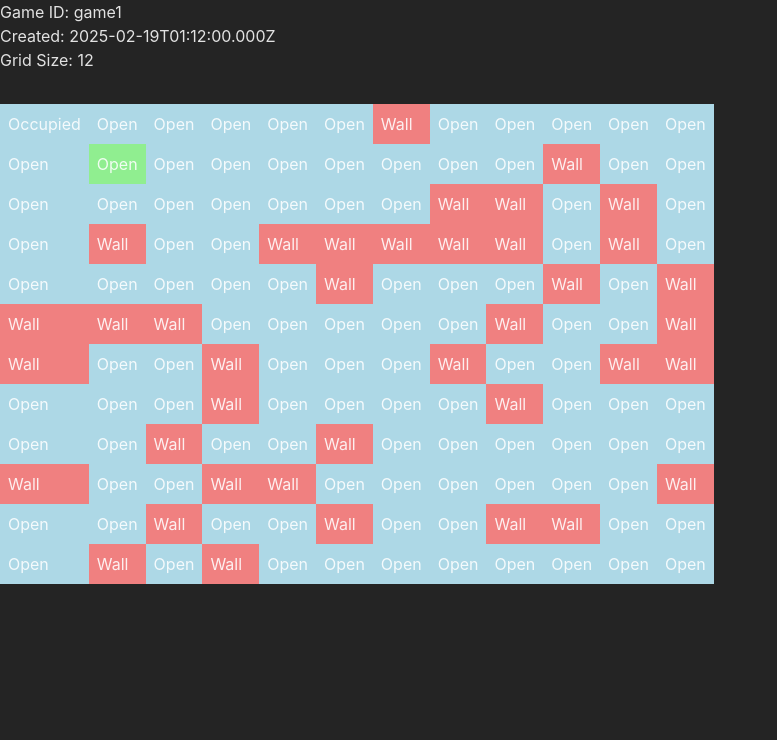
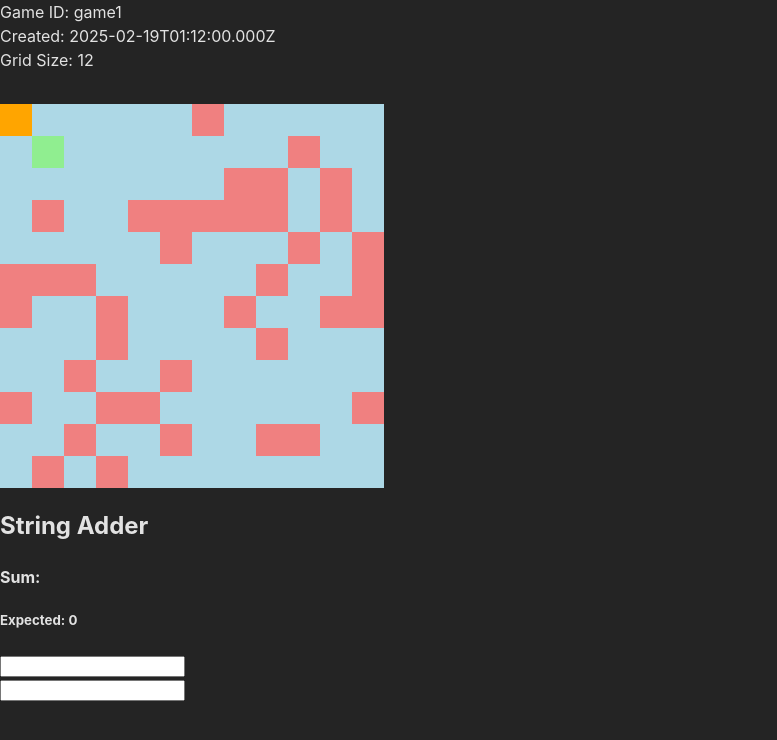
Before and after one commit to bradtaylor707/little-game, a React (Vite) app: page / in a window 1280 px wide. Shown: the top 740 px of the page, without its empty margins (0-777 px from the left). Built offline with nearby package versions, Linux system fonts and the light colour scheme.

Commit message:
added the string adder

```diff
--- a/src/app.scss
+++ b/src/app.scss
@@ -11,21 +11,45 @@
 
   .square {
     padding: 0.5rem;
+    min-height: 2rem;
+    min-width: 2rem;
 
-    &.player {
-      background-color: orange;
+    &.open {
+      background-color: lightblue;
     }
 
     &.wall {
       background-color: lightcoral;
     }
 
-    &.open {
-      background-color: lightblue;
-    }
-
     &.goal {
       background-color: lightgreen;
     }
+
+    &.player {
+      background-color: orange;
+    }
   }
 }
+
+.other {
+  .result {
+    width: 2.5rem;
+    height: 2.5rem;
+    border-radius: 50%;
+    background-color: purple;
+    transition: background-color 0.2s;
+
+    &.red {
+      background-color: red;
+    }
+
+    &.yellow {
+      background-color: yellow;
+    }
+
+    &.green {
+      background-color: green;
+    }
+  }
+}
--- a/src/app.tsx
+++ b/src/app.tsx
@@ -168,13 +168,7 @@ function LittleGame() {
                         goal: square.isGoal(),
                         player: rowIndex === playerX && colIndex === playerY,
                       })}
-                    >
-                      {rowIndex === playerX && colIndex === playerY
-                        ? "Occupied"
-                        : square.isWall()
-                          ? "Wall"
-                          : "Open"}
-                    </div>
+                    />
                   );
                 })}
               </div>
@@ -186,11 +180,73 @@ function LittleGame() {
   );
 }
 
+function sumStrings(a: string | null | undefined, b: string | null | undefined) {
+  a ??= "";
+  b ??= "";
+
+  a = a.split("").reverse().join("");
+  b = b.split("").reverse().join("");
+
+  const len = Math.max(a.length, b.length);
+
+  let carry = 0;
+  let out = "";
+
+  for (let i = 0; i < len || carry; i++) {
+    const aDigit = Number(a[i] || "0");
+    const bDigit = Number(b[i] || "0");
+
+    const localSum = aDigit + bDigit + carry;
+
+    out = (localSum % 10) + out;
+
+    if (localSum / 10 >= 1) {
+      carry = 1;
+    } else {
+      carry = 0;
+    }
+  }
+
+  return out;
+}
+
+function StringAdder() {
+  const [a, setA] = useState<string>();
+  const [b, setB] = useState<string>();
+
+  return (
+    <div>
+      <h2>String Adder</h2>
+      <h4>Sum: {sumStrings(a, b)}</h4>
+      <h5>Expected: {Number(a || 0) + Number(b || 0)}</h5>
+      <div>
+        <input
+          type={"number"}
+          onChange={(event) => {
+            setA(event.target.value);
+          }}
+          value={a}
+        />
+      </div>
+      <div>
+        <input
+          type={"number"}
+          onChange={(event) => {
+            setB(event.target.value);
+          }}
+          value={b}
+        />
+      </div>
+    </div>
+  );
+}
+
 function App() {
   return (
     <BrowserRouter>
       <main className={"app"}>
         <LittleGame />
+        <StringAdder />
       </main>
     </BrowserRouter>
   );
```
